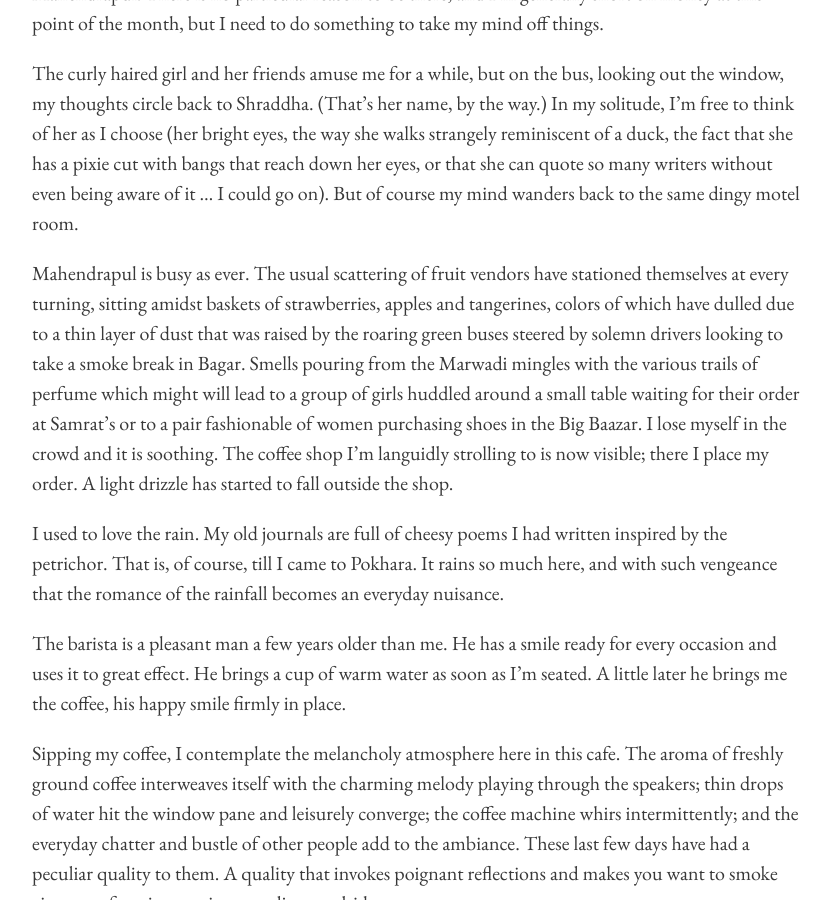
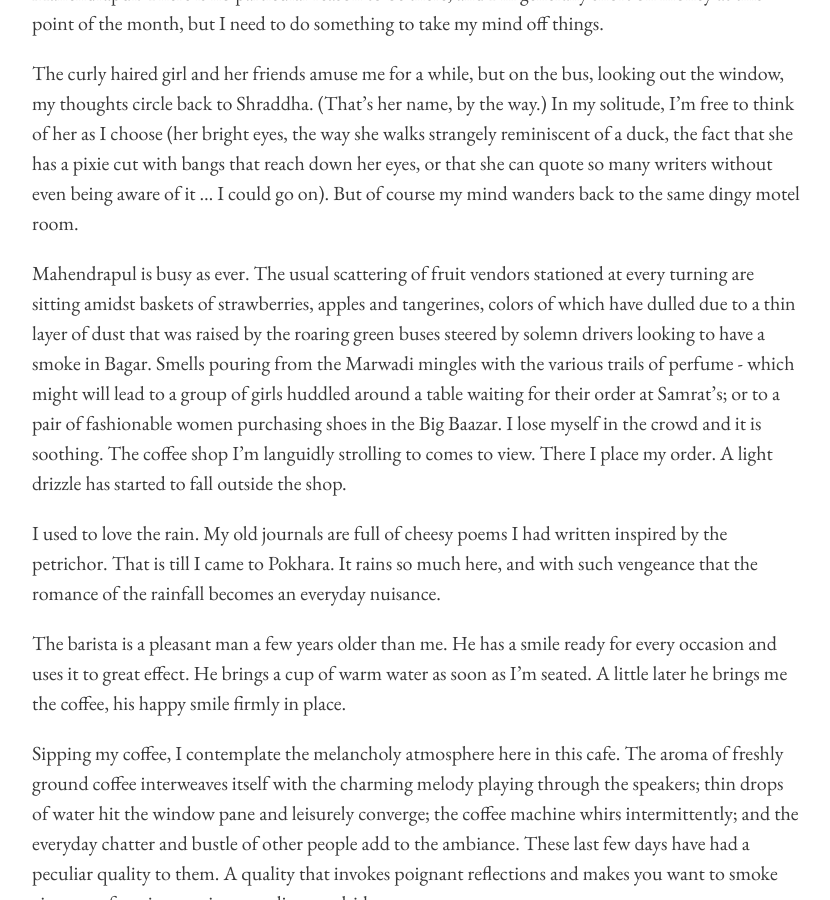
Before and after one commit to niravcodes/niravcodes.github.io, a Jekyll site: the page built from pages/it-rains-here-in-pokhara.md, in a window 1280 px wide and 900 px high, scrolled down 1402 px. Shown: the whole window, without its empty margins (224-1054 px from the left). Built offline with Jekyll 4.4.1, drawn with Linux system fonts in a browser that asks for light colours.

Commit message:
Update from Forestry.io - Updated it-rains-here-in-pokhara.md

```diff
--- a/pages/it-rains-here-in-pokhara.md
+++ b/pages/it-rains-here-in-pokhara.md
@@ -24,9 +24,9 @@ The next class starts in a few minutes but I have no intention of attending. I b
 
 The curly haired girl and her friends amuse me for a while, but on the bus, looking out the window, my thoughts circle back to Shraddha. (That's her name, by the way.) In my solitude, I'm free to think of her as I choose (her bright eyes, the way she walks strangely reminiscent of a duck, the fact that she has a pixie cut with bangs that reach down her eyes, or that she can quote so many writers without even being aware of it ... I could go on). But of course my mind wanders back to the same dingy motel room.
 
-Mahendrapul is busy as ever. The usual scattering of fruit vendors have stationed themselves at every turning, sitting amidst baskets of strawberries, apples and tangerines, colors of which have dulled due to a thin layer of dust that was raised by the roaring green buses steered by solemn drivers looking to take a smoke break in Bagar. Smells pouring from the Marwadi mingles with the various trails of perfume which might will lead to a group of girls huddled around a small table waiting for their order at Samrat's or to a pair fashionable of women purchasing shoes in the Big Baazar. I lose myself in the crowd and it is soothing. The coffee shop I'm languidly strolling to is now visible; there I place my order. A light drizzle has started to fall outside the shop.
+Mahendrapul is busy as ever. The usual scattering of fruit vendors stationed at every turning are sitting amidst baskets of strawberries, apples and tangerines, colors of which have dulled due to a thin layer of dust that was raised by the roaring green buses steered by solemn drivers looking to have a smoke  in Bagar. Smells pouring from the Marwadi mingles with the various trails of perfume - which might will lead to a group of girls huddled around a table waiting for their order at Samrat's; or to a pair of fashionable women purchasing shoes in the Big Baazar. I lose myself in the crowd and it is soothing. The coffee shop I'm languidly strolling to comes to view. There I place my order. A light drizzle has started to fall outside the shop.
 
-I used to love the rain. My old journals are full of cheesy poems I had written inspired by the petrichor. That is, of course, till I came to Pokhara. It rains so much here, and with such vengeance that the romance of the rainfall becomes an everyday nuisance.
+I used to love the rain. My old journals are full of cheesy poems I had written inspired by the petrichor. That is till I came to Pokhara. It rains so much here, and with such vengeance that the romance of the rainfall becomes an everyday nuisance.
 
 The barista is a pleasant man a few years older than me. He has a smile ready for every occasion and uses it to great effect. He brings a cup of warm water as soon as I'm seated. A little later he brings me the coffee, his happy smile firmly in place.
 
```
